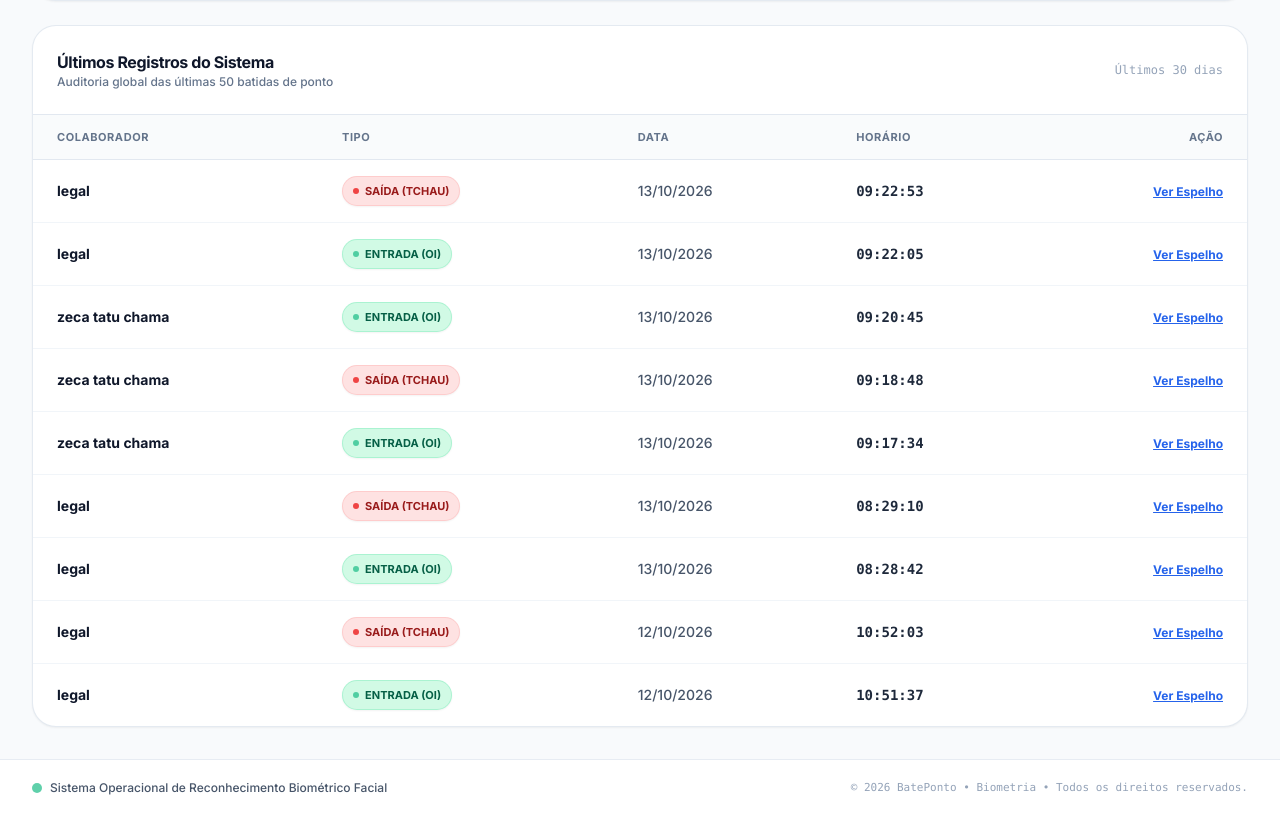
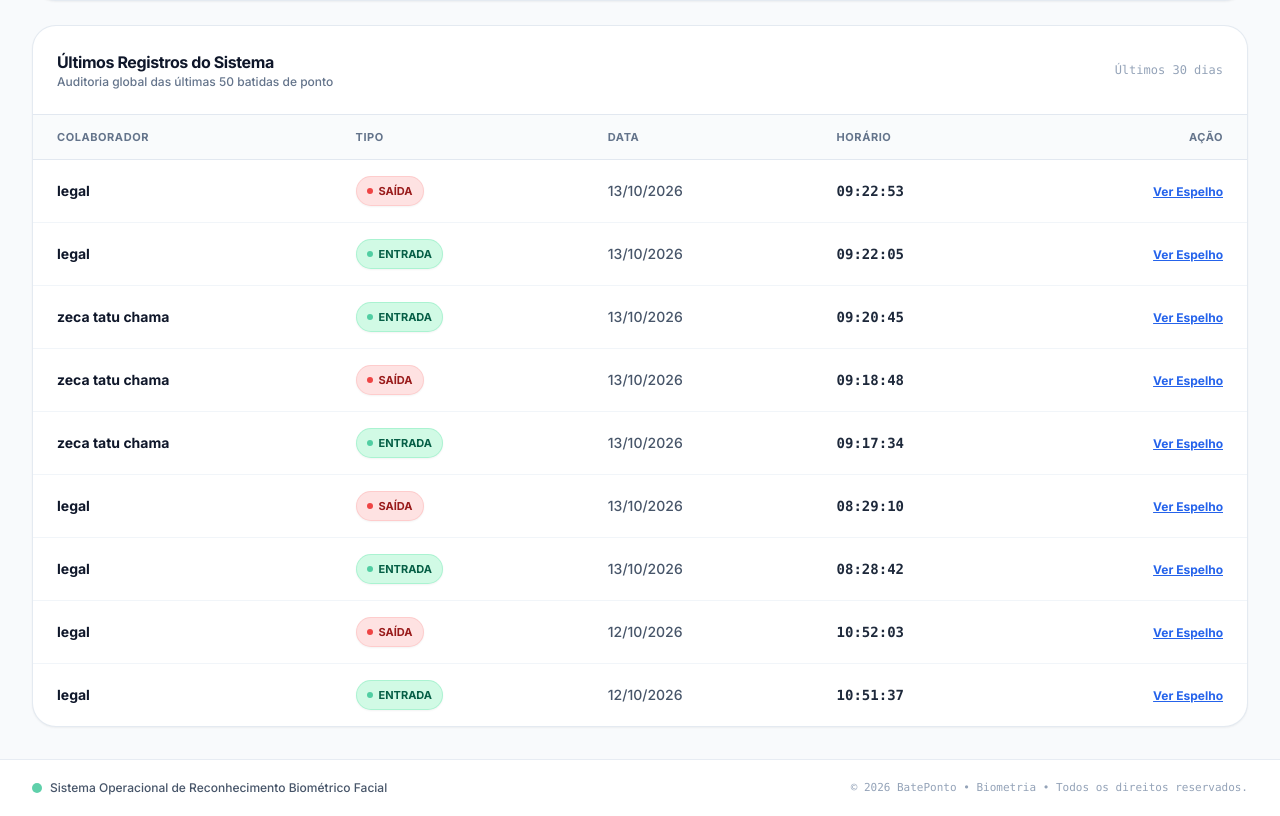
Before and after one commit to Matheus-a31/RECONHECIMENTO-FACIAL, a Django app: page /historico/ in a window 1280 px wide. Shown: the part 471-1287 px from the top of the page. Run offline with Django 5.2, Linux system fonts and the light colour scheme; a user stored in the database is signed in; data comes from the database, SQL or seed files in the repository; some libraries are stand-ins or nearby versions.

Commit message:
templates(components): simplifica labels em status_pill removendo sufixos redundantes

```diff
--- a/templates/components/status_pill.html
+++ b/templates/components/status_pill.html
@@ -2,13 +2,13 @@
 <span
     class="inline-flex items-center gap-1.5 px-2.5 py-1 rounded-full text-[11px] font-bold bg-emerald-100 text-emerald-800 border border-emerald-200/90 shadow-sm">
     <span class="w-1.5 h-1.5 rounded-full bg-emerald-500 animate-pulse"></span>
-    <span>{{ texto|default:"ENTRADA (OI)" }}</span>
+    <span>{{ texto|default:"ENTRADA" }}</span>
 </span>
 {% elif tipo == 'SAIDA' %}
 <span
     class="inline-flex items-center gap-1.5 px-2.5 py-1 rounded-full text-[11px] font-bold bg-red-100 text-red-800 border border-red-200/90 shadow-sm">
     <span class="w-1.5 h-1.5 rounded-full bg-red-500"></span>
-    <span>{{ texto|default:"SAÍDA (TCHAU)" }}</span>
+    <span>{{ texto|default:"SAÍDA" }}</span>
 </span>
 {% elif status == 'EM_EXPEDIENTE' %}
 <span
```
